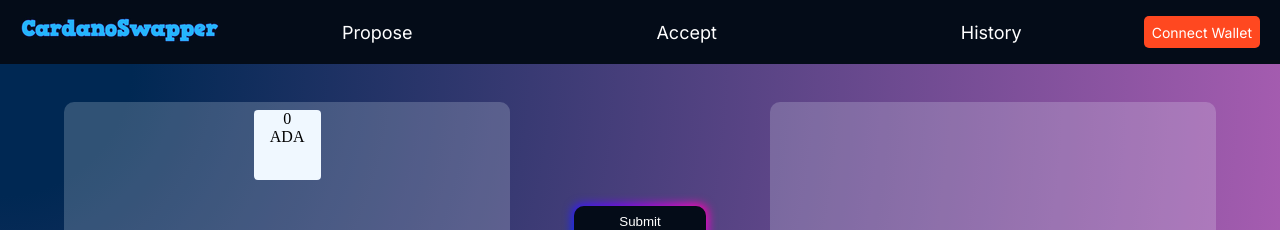
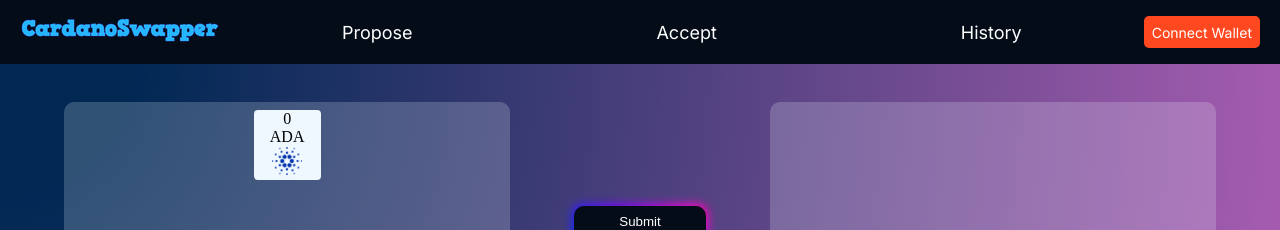
Before and after one commit to whankinsiv/CardanoApplication, a React (Create React App) app in the folder cardanoswapperfiles/: page /propose in a window 1280 px wide. Shown: the top 230 px of the page. Built offline with nearby package versions, Linux system fonts and the light colour scheme.

Commit message:
Update AssetDisplay.js

```diff
--- a/cardanoswapperfiles/src/components/pagecomps/AssetDisplay.js
+++ b/cardanoswapperfiles/src/components/pagecomps/AssetDisplay.js
@@ -1,5 +1,10 @@
 import React from "react";
 import './assetdisplay.css'
+import crypto from '../../assets/ada.png'
+import {
+    Link,
+} from "react-router-dom"
+
 export const AssetDisplay = (name, amount) => {
     return (
         <div className="AssetDisplayContainer">
@@ -12,6 +17,9 @@
             <div className="AssetName">
                 {name}
             </div>
+            <div className="ada_logo">
+                <Link to="/"><img src={crypto} alt="ada" width="30px" height="30px" /></Link>
+            </div>
         </div>
     )
 }
```
